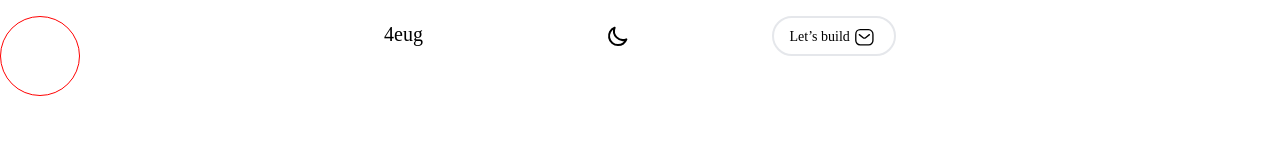
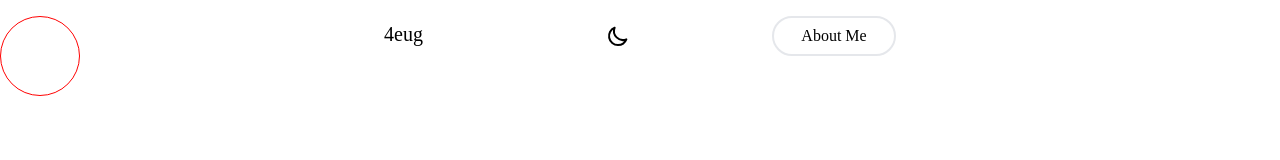
Before and after one commit to 4eug/Old-Portfolio, a Next.js app: page / in a window 1280 px wide. Shown: the top 160 px of the page. Built offline with nearby package versions, Linux system fonts and the light colour scheme.

Commit message:
About Me Btn

```diff
--- a/components/utilities/Buttons/button.jsx
+++ b/components/utilities/Buttons/button.jsx
@@ -1,49 +1,16 @@
 import { motion } from "framer-motion";
 
-function LinkButton() {
+function AboutButton() {
   return (
     <a href="mailto:debraheug@gmail.com">
       <motion.button
         whileHover={{ scale: 1.05 }}
         className="white hidden md:block"
       >
-        <span>Let’s build</span>
-        <svg
-          xmlns="http://www.w3.org/2000/svg"
-          width="28.732"
-          height="16.616"
-          viewBox="0 0 20.732 18.616"
-          className="inline-block  "
-        >
-
-          <g id="Message" transform="translate(0.75 0.75)">
-            <path
-              id="Path_445"
-              d="M11.314,0,7.048,3.434a2.223,2.223,0,0,1-2.746,0L0,0"
-              transform="translate(3.954 5.561)"
-              fill="none"
-              stroke="currentColor"
-              strokeLinecap="round"
-              strokeLinejoin="round"
-              strokeMiterlimit="10"
-              strokeWidth="1.5"
-            />
-            <path
-              id="Rectangle_511"
-              d="M4.888,0h9.428A4.957,4.957,0,0,1,17.9,1.59a5.017,5.017,0,0,1,1.326,3.7v6.528a5.017,5.017,0,0,1-1.326,3.7,4.957,4.957,0,0,1-3.58,1.59H4.888C1.968,17.116,0,14.741,0,11.822V5.294C0,2.375,1.968,0,4.888,0Z"
-              transform="translate(0 0)"
-              fill="none"
-              stroke="currentColor"
-              strokeLinecap="round"
-              strokeLinejoin="round"
-              strokeMiterlimit="10"
-              strokeWidth="1.5"
-            />
-          </g>
-        </svg>
+        <span className="font-medium text-base">About Me</span>
       </motion.button>
     </a>
   );
 }
 
-export default LinkButton;
+export default AboutButton;
```
